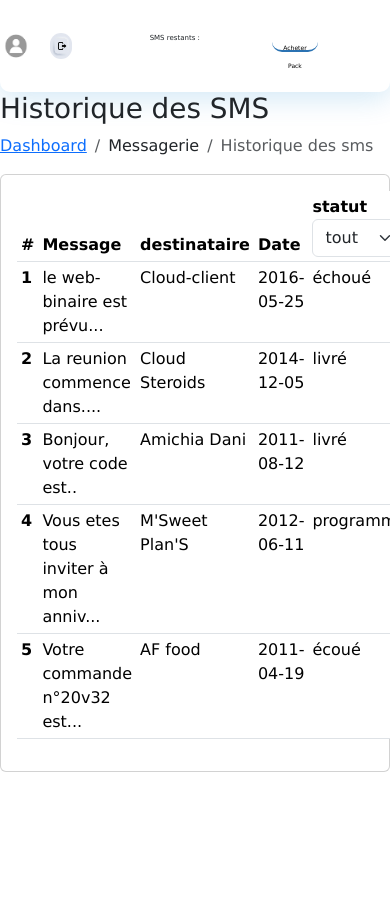
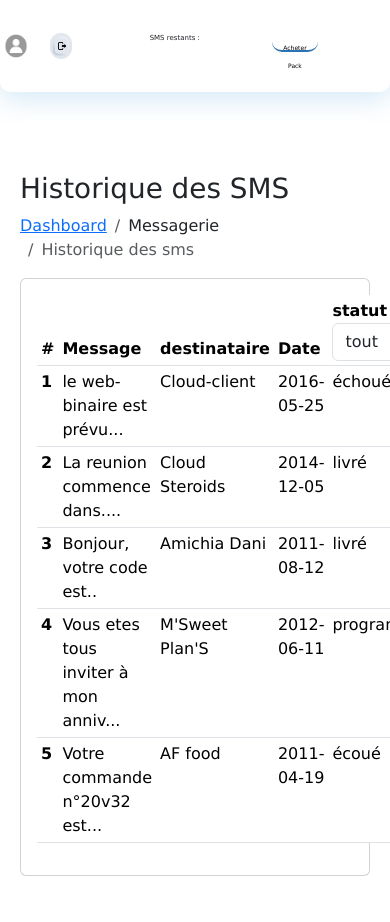
Before and after one commit to cloudsteroids/API_SMS, a PHP site: page /Contenu/sous-contenu/messagerie/story_sms.php in a window 390 px wide. Run offline with PHP 8.4, Linux system fonts and the light colour scheme.

Commit message:
Update home_login.css
ajout d'un id Containn

```diff
--- a/assets/css/home_login.css
+++ b/assets/css/home_login.css
@@ -37,6 +37,17 @@
     width: 100%;
     height: 85%;
 }
+
+#containn{
+    margin-top: 60px;
+    padding: 20px 30px;
+    transition: all 0.3s;
+  }
+  @media (max-width: 1199px) {
+    #containn {
+      padding: 20px;
+    }
+  }
 
 .logo{
     position: relative;
```
